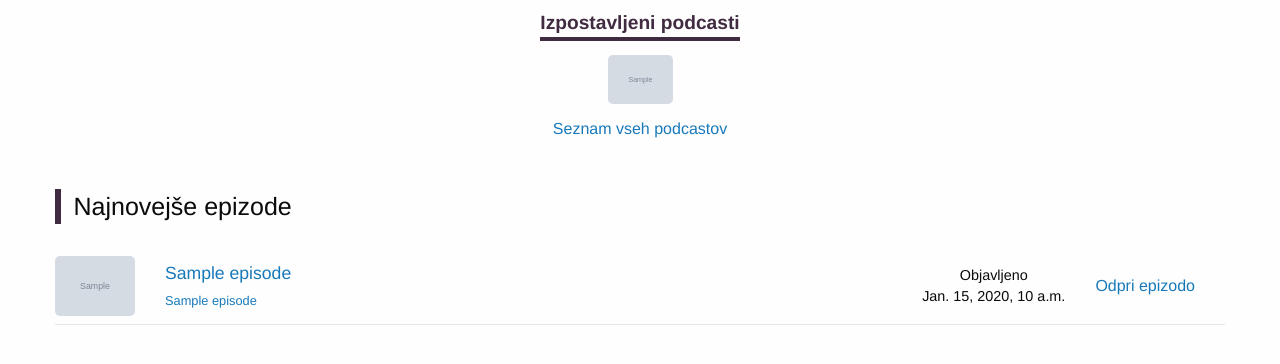
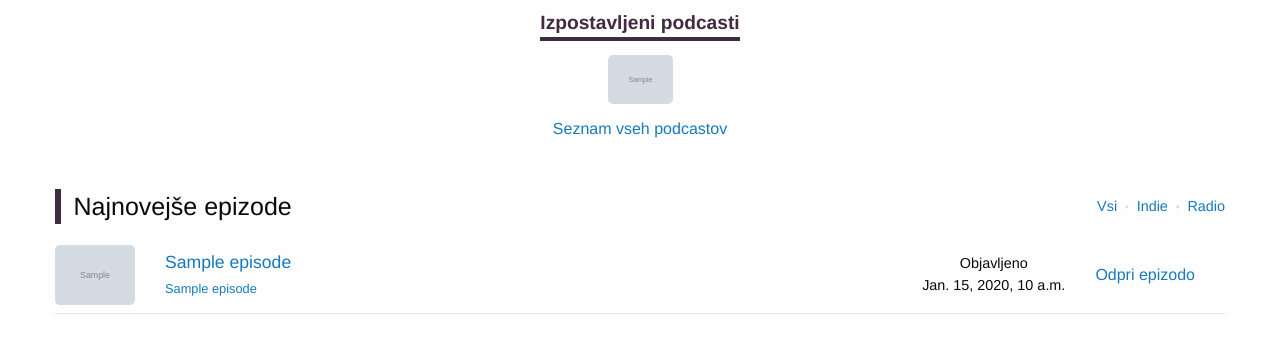
Before and after one commit to roks0n/podcasti.si, a Django app: template src/podcasts/templates/index.html in a window 1280 px wide. Shown: the part 188-552 px from the top of the page. Run offline with Django 3.2, Linux system fonts and the light colour scheme; the template is opened without the code that fills it: most values are stand-ins (such as "Sample title", 1, 10 or a date in 2020); grey boxes marked "Sample" are stand-in pictures; some libraries are stand-ins or nearby versions.

Commit message:
add filter for: all, radio, indie podcasts

```diff
--- a/src/podcasts/templates/base.html
+++ b/src/podcasts/templates/base.html
@@ -12,12 +12,16 @@
         <link rel="apple-touch-icon" href="icon.png">
         <!-- Place favicon.ico in the root directory -->
 
+        {% if filter_by %}
+            <meta name="robots" content="noindex">
+        {% endif %}
+
         {% if paginator.paginator.num_pages > 1 %}
             {% if paginator.has_previous %}
-                <link rel="prev" href="?page={{ paginator.previous_page_number }}">
+                <link rel="prev" href="?page={{ paginator.previous_page_number }}{% if filter_by %}&filter_by={{ filter_by }}{% endif %}">
             {% endif %}
             {% if paginator.has_next %}
-                <link rel="next" href="?page={{ paginator.next_page_number }}">
+                <link rel="next" href="?page={{ paginator.next_page_number }}{% if filter_by %}&filter_by={{ filter_by }}{% endif %}">
             {% endif %}
         {% endif %}
 
--- a/src/podcasts/templates/index.html
+++ b/src/podcasts/templates/index.html
@@ -25,7 +25,29 @@
     </div>
 
     <div class="grid-container">
-        <h4 class="index__title">Najnovejše epizode</h4>
+        <div class="index__header">
+            <h4 class="index__title">Najnovejše epizode</h4>
+            <div class="index__filters">
+                <i class="fas fa-filter subtle-icon" style="margin-right: 0.5em;"></i>
+                <a href="{% if paginator.number != 1 %}
+                    ?page={{ paginator.number }}
+                    {% else %}
+                        /
+                    {% endif %}">Vsi</a>
+                <span class="index__filters__sep subtle-icon">●</span>
+                <a href="{% if paginator.number > 1 %}
+                    ?page={{ paginator.number }}&filter_by=indie
+                    {% else %}
+                        ?filter_by=indie
+                    {% endif %}">Indie</a>
+                <span class="index__filters__sep subtle-icon">●</span>
+                <a href="{% if paginator.number > 1 %}
+                    ?page={{ paginator.number }}&filter_by=radio
+                    {% else %}
+                        ?filter_by=radio
+                    {% endif %}">Radio</a>
+            </div>
+        </div>
         {% if latest_episodes %}
             {% for episode in latest_episodes %}
                 {% include 'modules/episode-item.html' %}
--- a/src/podcasts/templates/modules/pagination.html
+++ b/src/podcasts/templates/modules/pagination.html
@@ -2,10 +2,13 @@
 <ul class="pagination text-center" role="navigation" aria-label="Pagination">
     {% if paginator.has_previous %}
         <li>
-            <a href="?page=1">Prva</a>
+            <a href="?page=1{% if filter_by %}&filter_by={{ filter_by }}{% endif %}">Prva</a>
         </li>
         <li class="pagination-previous">
-            <a href="?page={{ paginator.previous_page_number }}" arial-label="Previous page">
+            <a
+                href="?page={{ paginator.previous_page_number }}{% if filter_by %}&filter_by={{ filter_by }}{% endif %}"
+                arial-label="Previous page"
+            >
                 Nazaj
             </a>
         </li>
@@ -21,12 +24,18 @@
 
     {% if paginator.has_next %}
         <li class="pagination-next">
-            <a href="?page={{ paginator.next_page_number }}" aria-label="Next page">
+            <a
+                href="?page={{ paginator.next_page_number }}{% if filter_by %}&filter_by={{ filter_by }}{% endif %}"
+                aria-label="Next page"
+            >
                 Naprej
             </a>
         </li>
         <li>
-            <a href="?page={{ paginator.paginator.num_pages }}" aria-label="Last page">
+            <a
+                href="?page={{ paginator.paginator.num_pages }}{% if filter_by %}&filter_by={{ filter_by }}{% endif %}"
+                aria-label="Last page"
+            >
                 Zadnja
             </a>
         </li>
--- a/static-source/web/css/main.css
+++ b/static-source/web/css/main.css
@@ -101,14 +101,32 @@ hr {
 }
 
 
+.index__header {
+    display: flex;
+    flex-flow: row nowrap;
+    align-items: center;
+    margin-bottom: 1.3em;
+}
 .index__title {
-    margin-bottom: 1.3em;
     width: auto;
     display: table;
     border-left: 6px solid #412b40;
     padding-left: 0.5em;
+    margin: 0;
+    margin-right: 1em;
 }
-
+.index__filters {
+    font-size: 0.9em;
+    margin-left: auto;
+    text-align: right;
+    width: 190px;
+}
+.index__filters__sep {
+    font-size: 0.5em;
+    position: relative;
+    bottom: 2px;
+    margin: 0 0.5em;
+}
 
 .featured {
     text-align: center;
@@ -139,3 +157,6 @@ hr {
 .subtle-icon {
     color: #dcdcdc;
 }
+.small-icon {
+    font-size: 0.5em;
+}
```
Also changed, not shown: src/podcasts/views.py (+13 -1 lines), 1 other file.
